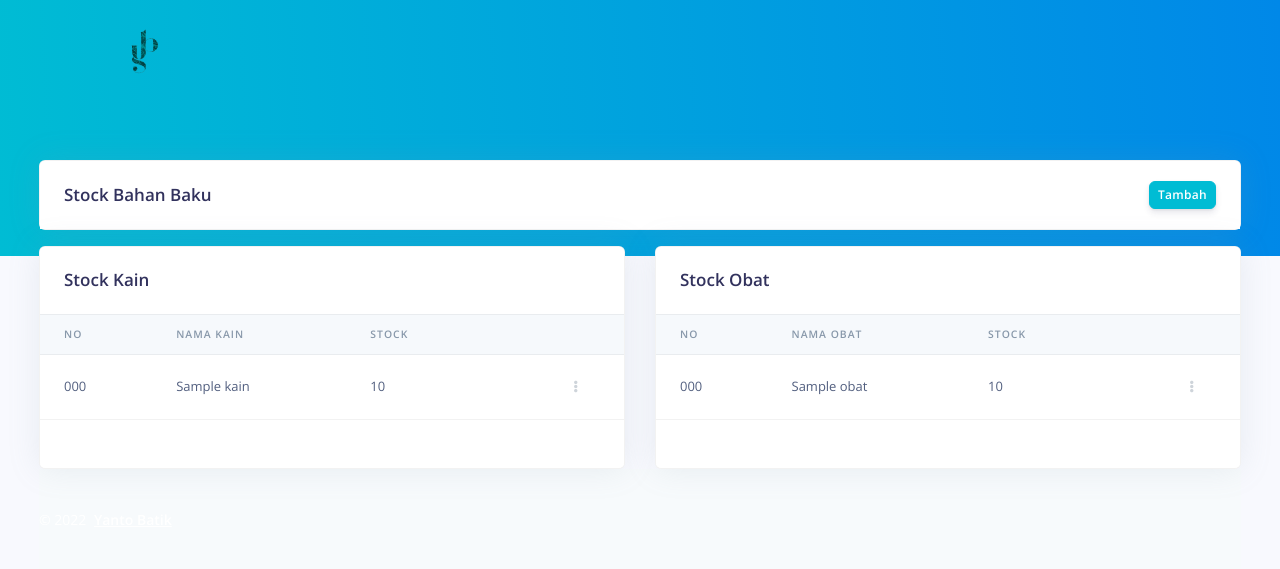
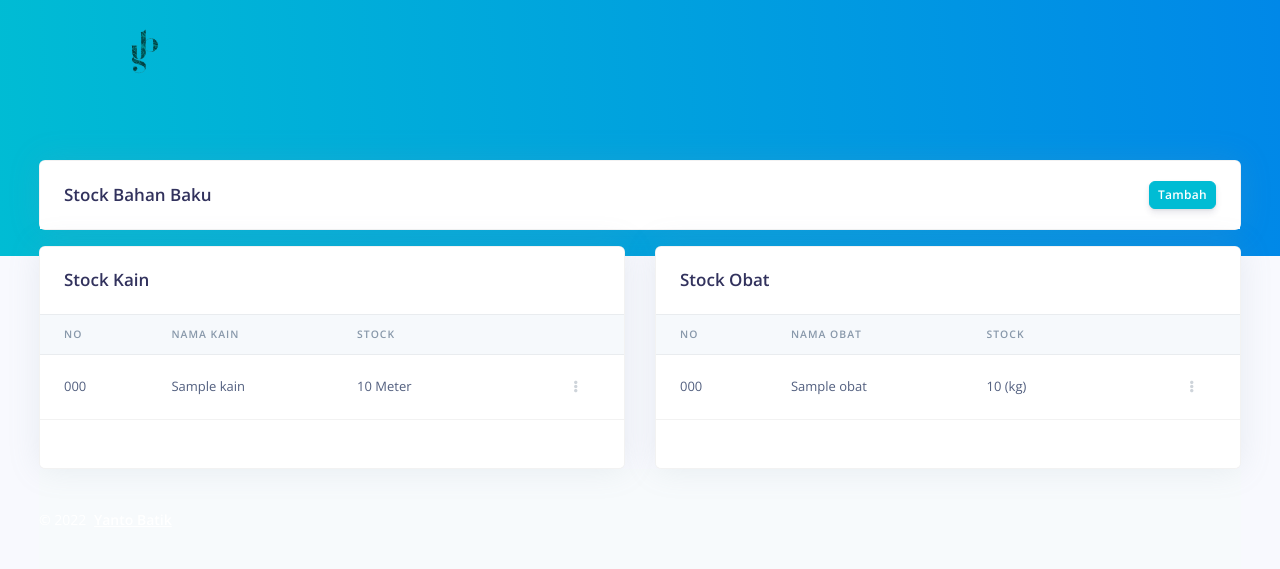
Before and after one commit to dinwallrux/batik, a Laravel app: template resources/views/pages/stock/index.blade.php in a window 1280 px wide. Shown: the top 569 px of the page. Run offline with Laravel 8, Linux system fonts and the light colour scheme; the template is opened without the code that fills it: most values are stand-ins (such as "Sample title", 1, 10 or a date in 2020).

Commit message:
Tambah satuan Meter dan (kg) di stock page
Tambah satuan Meter dan (kg) di stock page

```diff
--- a/resources/views/pages/stock/index.blade.php
+++ b/resources/views/pages/stock/index.blade.php
@@ -50,7 +50,7 @@
                                     <tr>
                                         <td>{{ $numberKain++ }}</td>
                                         <td>{{ $data->nama }}</td>
-                                        <td style="white-space: break-spaces;">{{ $data->stock }}</td>
+                                        <td style="white-space: break-spaces;">{{ $data->stock }} Meter</td>
                                         <td class="text-right">
                                             <div class="dropdown">
                                                 <a class="btn btn-sm btn-icon-only text-light" href="#" role="button"
@@ -103,7 +103,7 @@
                                     <tr>
                                         <td>{{ $numberObat++ }}</td>
                                         <td>{{ $data->nama }}</td>
-                                        <td style="white-space: break-spaces;">{{ $data->stock }}</td>
+                                        <td style="white-space: break-spaces;">{{ $data->stock }} (kg)</td>
                                         <td class="text-right">
                                             <div class="dropdown">
                                                 <a class="btn btn-sm btn-icon-only text-light" href="#" role="button"
```
